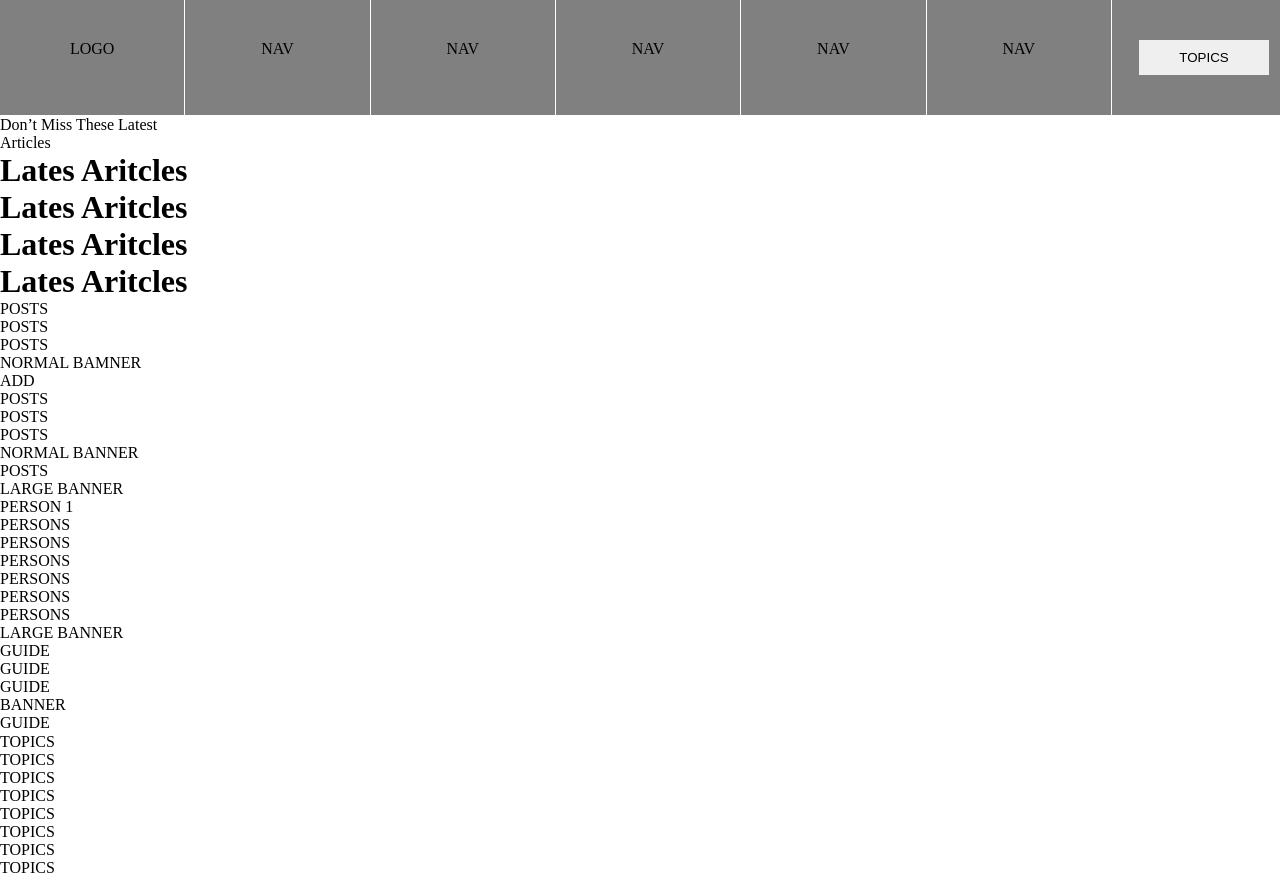
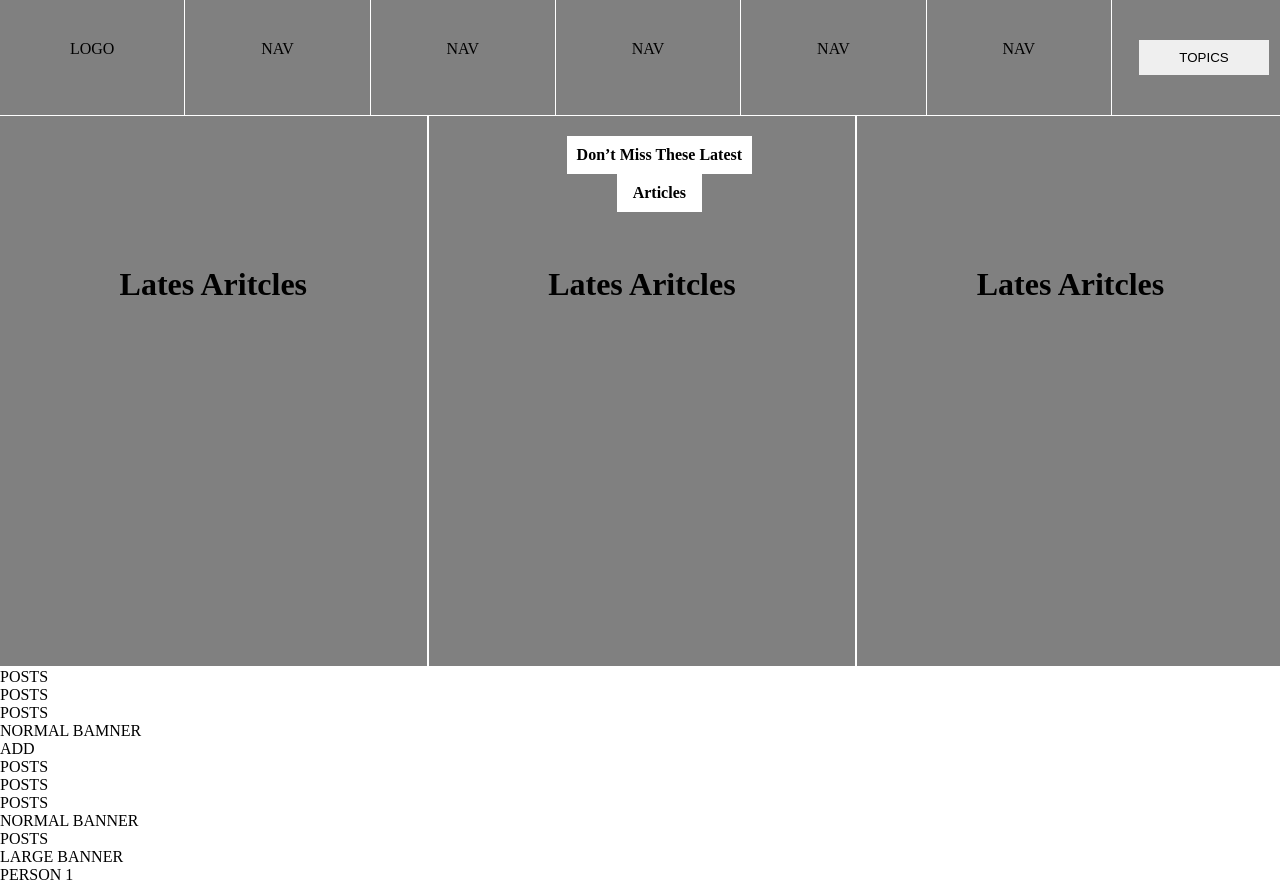
Before and after one commit to edlingao/design-teardown, a plain HTML site: page index.html in a window 1280 px wide. Shown: the top 880 px of the page. Drawn offline with Linux system fonts and the light colour scheme.

Commit message:
finishing fisrt part of the layout using css grid

```diff
--- a/css/main.css
+++ b/css/main.css
@@ -7,7 +7,7 @@
 .container{
     display: grid;
     grid-template-columns: repeat(1, 1rf);
-    grid-template-rows: repeat(14, auto);
+    grid-template-rows: repeat(3, auto);
     grid-gap: 1px;
     grid-template-areas:"head"
                         "main"
@@ -34,5 +34,56 @@
 }
 
 .main{
+    display: grid;
+    position: relative;
 
 }
+
+.latest-articles{
+    display: grid;
+    grid-template-columns: repeat(3, 33.33%);
+    grid-template-rows: repeat(2,100%);
+    grid-gap: 2px;
+
+}
+.articles{
+    width: 100%;
+    height: 400px;
+
+    display: flex;
+    justify-content: center;
+    align-items: flex-start;
+    background: gray;
+    padding-top: 150px
+}
+
+
+.float-title{
+    position: absolute;
+    top: 10px;
+    left: 30%;
+    padding: 10px;
+    text-align: center;
+}
+
+.float-title p{
+    background: white;
+    padding: 10px;
+    font-weight: 600;
+}
+.middle-p{
+    width: 35%;
+    margin: auto;
+
+}
+
+.middle{
+    position: relative;
+
+}
+
+
+.latest-posts{
+    display: grid;
+
+}
--- a/index.html
+++ b/index.html
@@ -51,17 +51,16 @@
 
             <main class="main">
                 <div class="latest-articles">
-                <div class="float-title">
-                    <p>Don’t Miss These Latest</p>
-                    <p>Articles</p>
-                </div>
+
+
                 <div class="articles">
                     <h1>Lates Aritcles</h1>
                 </div>
-                <div class="articles">
-                    <h1>Lates Aritcles</h1>
+                <div class="articles middle">
+                   <div class="float-title">
+                    <p>Don’t Miss These Latest</p>
+                    <p class="middle-p">Articles</p>
                 </div>
-                <div class="articles">
                     <h1>Lates Aritcles</h1>
                 </div>
                 <div class="articles">
```
